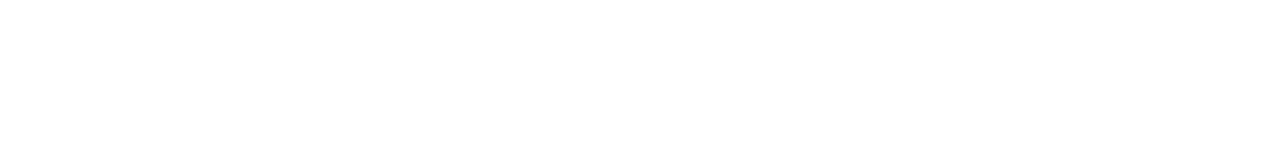
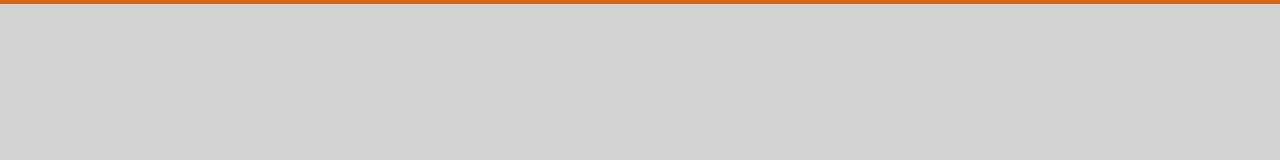
Before and after one commit to mike-lague/fewd_landing_page_clone, a plain HTML site: page index.html in a window 1280 px wide. Drawn offline with Linux system fonts and the light colour scheme.

Commit message:
add background color to body and border to div's

```diff
--- a/css/style.css
+++ b/css/style.css
@@ -46,3 +46,10 @@ table {
 	border-collapse: collapse;
 	border-spacing: 0;
 }
+
+body {
+	background-color: LightGray;
+}
+div {
+	border: 1px solid Chocolate;
+}
--- a/index.html
+++ b/index.html
@@ -6,6 +6,7 @@
 	<link rel="stylesheet" href="css/style.css">
 </head>
 <body>
-
+	<div></div>
+	<div></div>
 </body>
 </html>
```
